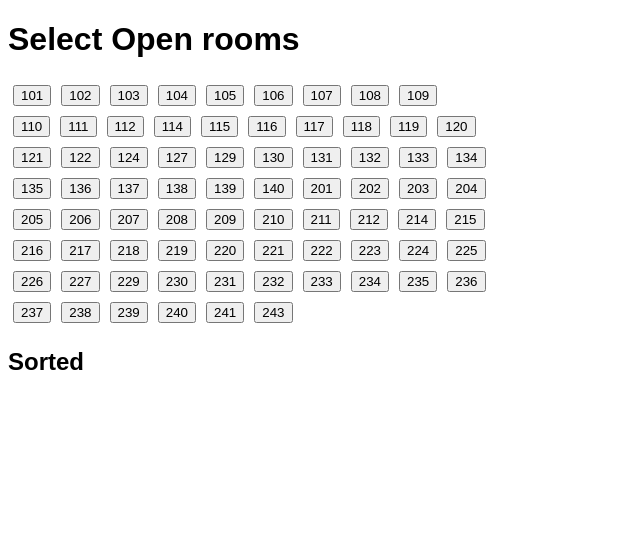
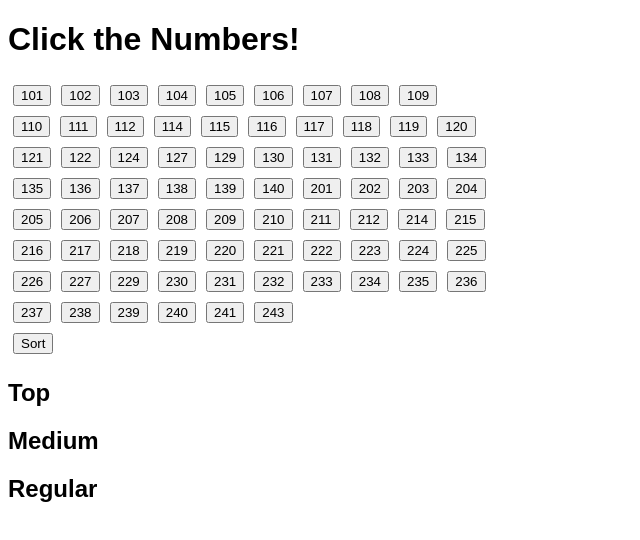
Before and after one commit to PythonBitMe/SortingRooms, a plain HTML site: page index.html in a window 1280 px wide. Shown: the whole page, without its empty margins (0-640 px from the left). Drawn offline with Linux system fonts and the light colour scheme.

Commit message:
Update index.html

```diff
--- a/index.html
+++ b/index.html
@@ -5,10 +5,15 @@
     <link rel="stylesheet" type="text/css" href="style.css">
 </head>
 <body>
-    <h1>Select Open rooms</h1>
+    <h1>Click the Numbers!</h1>
     <div id="buttonContainer"></div>
-    <h2>Sorted</h2>
-    <div id="selectedNumbers"></div>
+    <button id="sortButton">Sort</button>
+    <h2>Top</h2>
+    <div id="topNumbers"></div>
+    <h2>Medium</h2>
+    <div id="mediumNumbers"></div>
+    <h2>Regular</h2>
+    <div id="regularNumbers"></div>
     <script src="script.js"></script>
 </body>
 </html>
```
